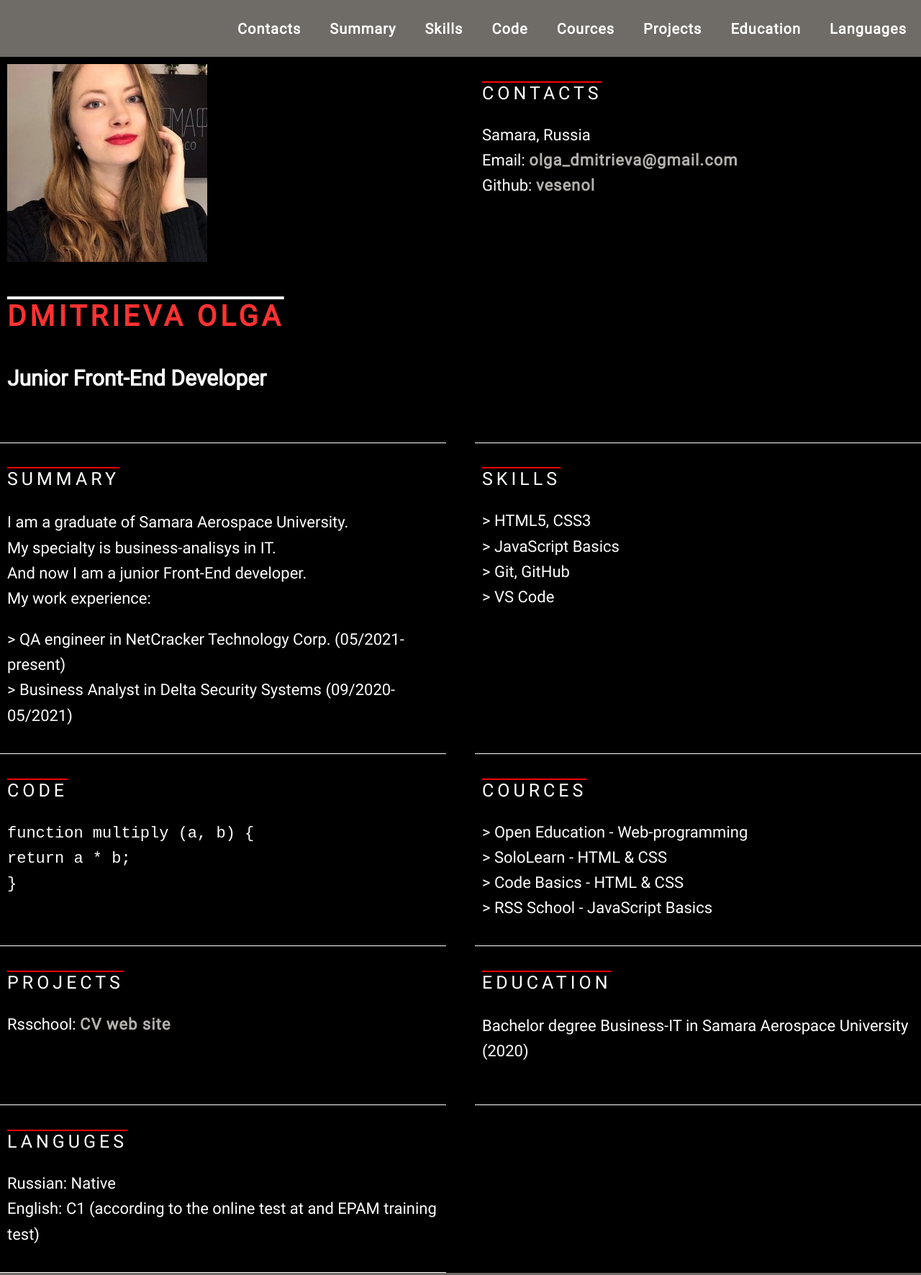
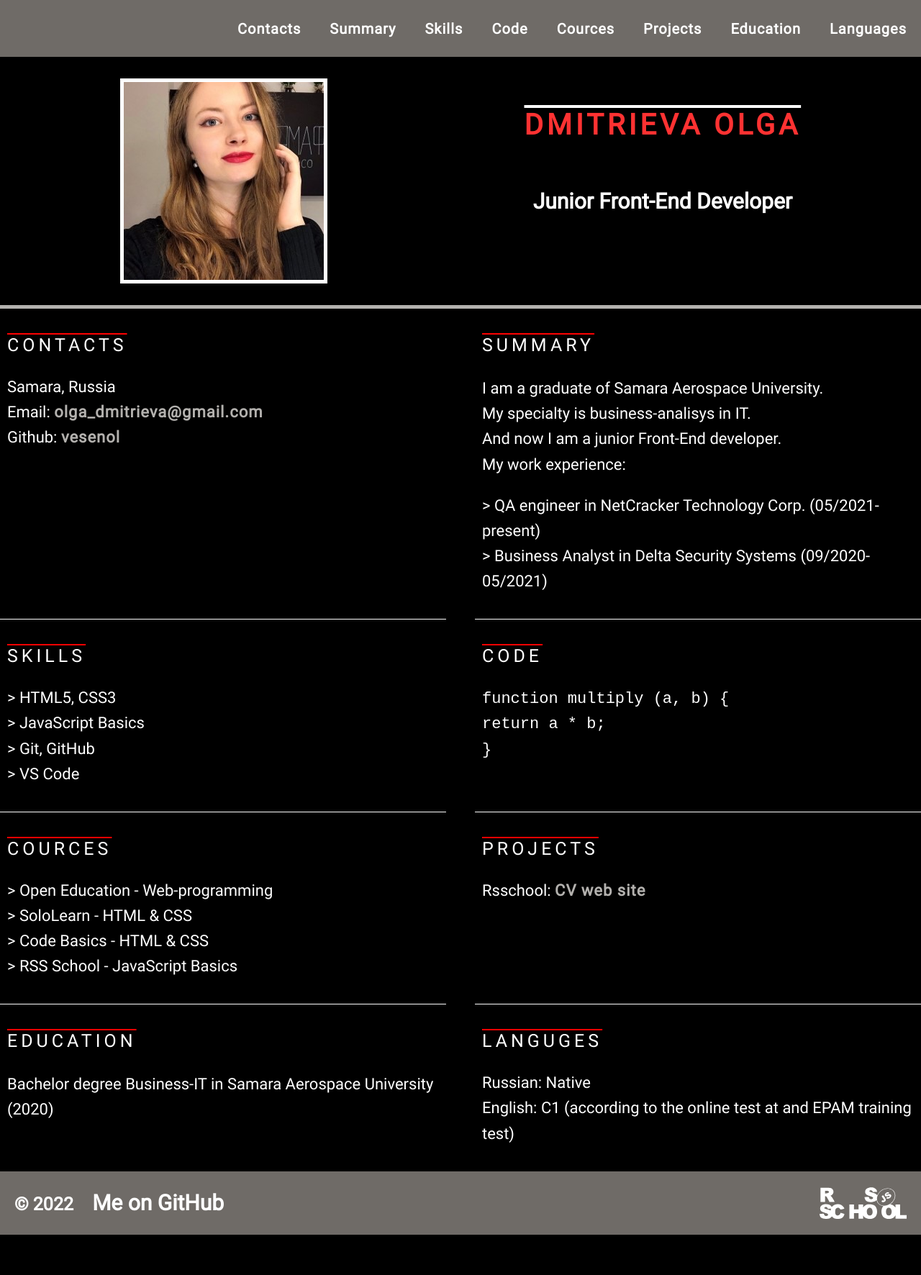
Before and after one commit to vesenol/rsschool-cv, a plain HTML site: page index.html in a window 1280 px wide. Shown: the top 1772 px of the page at 72% size. After the commit the page ends 1716 px from the top, so only its background shows below. Drawn offline with Linux system fonts and the light colour scheme.

Commit message:
Update index.html

```diff
--- a/index.html
+++ b/index.html
@@ -31,21 +31,23 @@
     <div class="container main-container">
 
       <!--Profile-->
-      <section class="section" id="profile">
-        <img src="./assets/img/Photo.jpg" alt="Photo">
+      <section class="section section-profile" id="profile">
+        <img src="./assets/img/Photo.jpg" alt="Photo" class="my-photo">
+        <div class="section-profile-title">
           <h1 class="section-title main-title white-red">
             Dmitrieva Olga
           </h1>
           <h3 class="section-subtitle">
             Junior Front-End Developer
           </h3>
+        </div>
       </section>
 
       <!--Contacts-->
       <section class="section" id="contacts">
         <h2 class="section-title">Contacts</h2>
         <ul class="section-list">
-          <li class="section-item contacts-item">
+          <li class="section-item">
             Samara, Russia
           </li>
           <li class="section-item">
@@ -131,13 +133,13 @@ return a * b;
       </section>
 
       <!--Education-->
-      <section class="section" id="education">
+      <section class="section section-education" id="education">
         <h2 class="section-title">Education</h2>
         <p>Bachelor degree Business-IT in Samara Aerospace University (2020)</p>
       </section>
 
       <!--Languages-->
-      <section class="section" id="languages">
+      <section class="section section-languages" id="languages">
         <h2 class="section-title">Languges</h2>
         <ul class="section-list">
           <li class="section-item">
```
Lines whose indentation alone changed are shown as unchanged.
